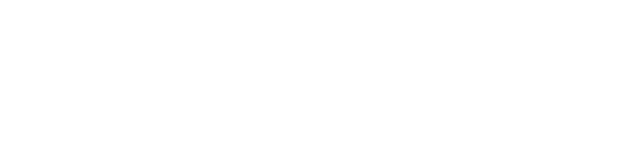
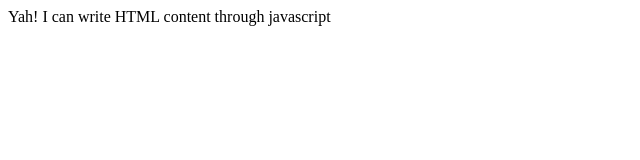
Before and after one commit to zakiasabeen/JavaScript1-4, a plain HTML site: page index.html in a window 1280 px wide. Shown: the whole page, without its empty margins (0-640 px from the left). Drawn offline with Linux system fonts and the light colour scheme.

Commit message:
add file

```diff
--- a/index.html
+++ b/index.html
@@ -8,9 +8,9 @@
 </head>
 
 <body>
-<!-- <script>
-
-</script> -->
+<script>
+  document.write("Yah! I can write HTML content through javascript")
+</script>
 
 <script src="app.js"></script>
 </body>
```
Also changed, not shown: app.js (+34 -27 lines).
